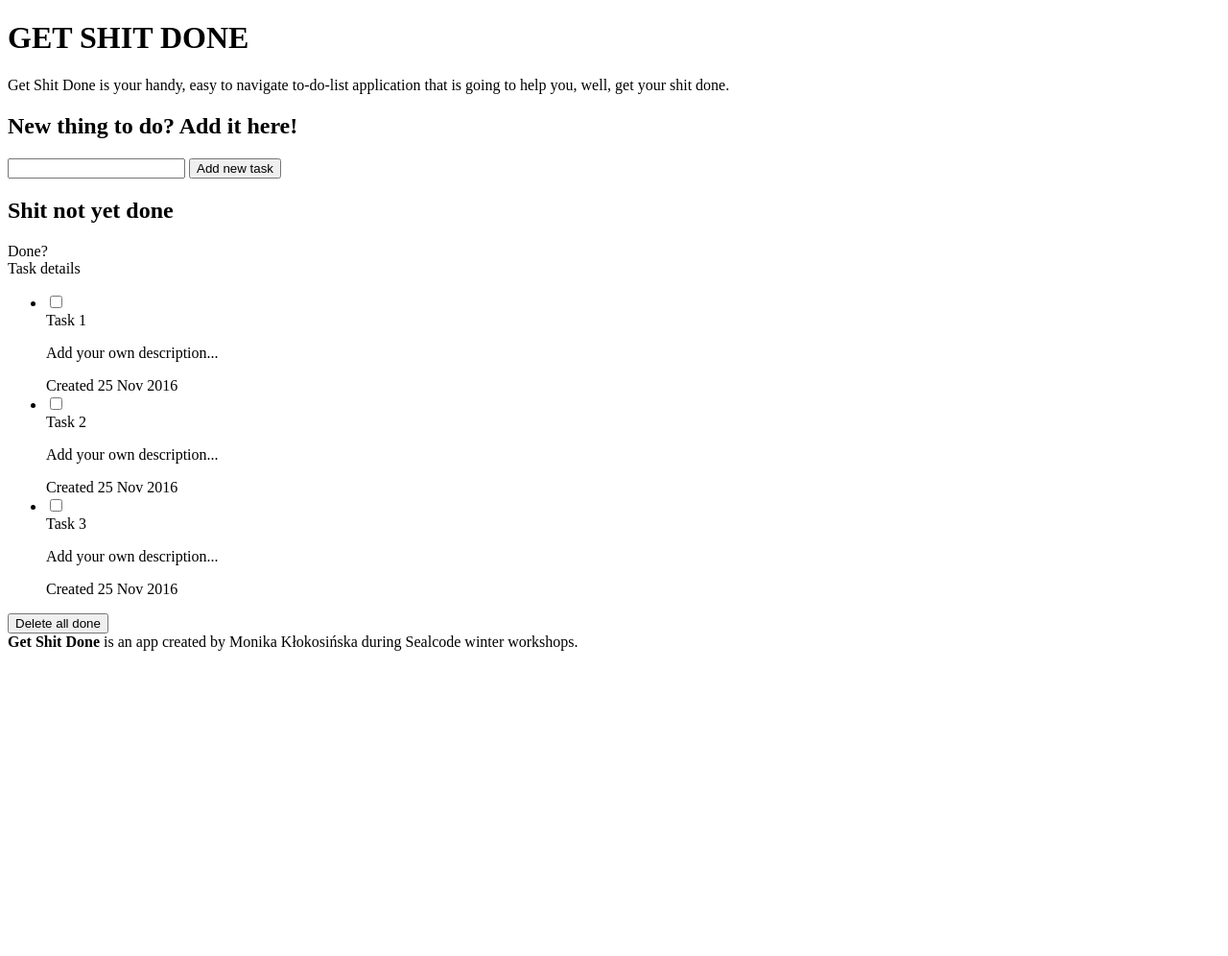
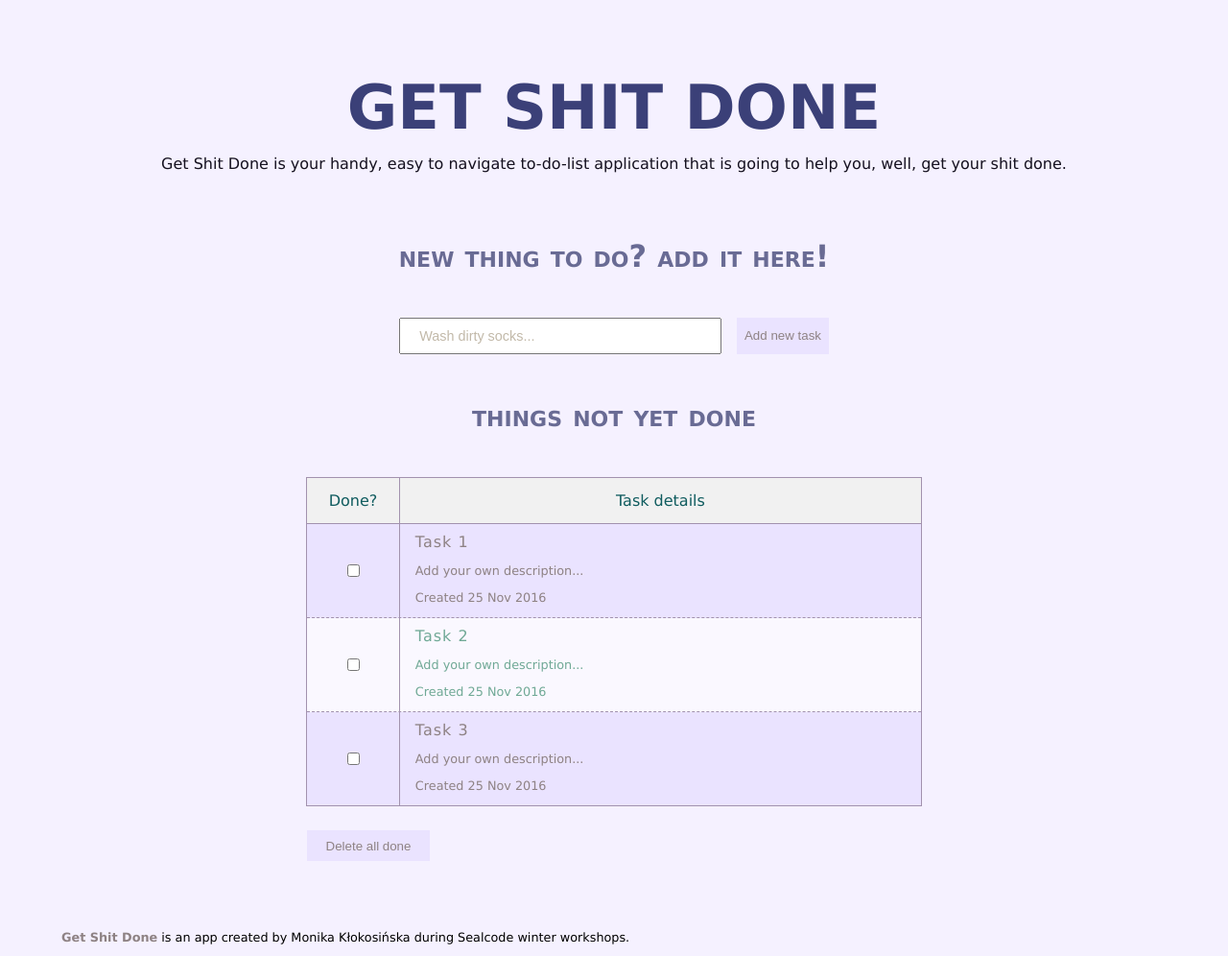
Before and after one commit to lyrabelacqua/GetShitDone, a plain HTML site: page index.html in a window 1280 px wide. Shown: the whole page at 96% size. Before the commit the page ends 800 px from the top, so only its background shows below. Drawn offline with Linux system fonts and the light colour scheme.

Commit message:
Add css styling

```diff
--- a/index.html
+++ b/index.html
@@ -3,33 +3,36 @@
     <head>
         <meta charset="utf-8">
         <title>GET SHIT DONE</title>
+        <link rel="stylesheet" href="style.css">
     </head>
     <body>
         <header>
             <h1>GET SHIT DONE</h1>
-            <p>Get Shit Done is your handy, easy to navigate to-do-list application that is going to help you, well, get your shit done.</p>
+            <p class="info">Get Shit Done is your handy, easy to navigate to-do-list application that is going to help you, well, get your shit done.</p>
         </header>
 
         <main>
-            <h2>New thing to do? Add it here!</h2>
-            <div>
-                <input type="text"> <input type="submit" value="Add new task">
+            <h2>new thing to do? add it here!</h2>
+            <div class="input">
+                <input type="text" id="taskinput" placeholder="Wash dirty socks..."> <input type="button" value="Add new task" id="taskConfirm">
             </div>
-            <h2>Shit not yet done</h2>
+            <h2 class="listH2">things not yet done</h2>
 
             <!-- info dla listy do wyCssowania-->
 
-
+            <div class="tasks">
+                <div class="listheader">
                     <div>
-                Done?
+                        <span>Done?</span>
                     </div>
                     <div>
                         Task details
                     </div>
+                </div>
 
 
             <!-- divy w li żeby było łatwiej stylować-->
-            <ul>
+                <ul class="list">
                     <li>
                         <div>
                             <input type="checkbox">
@@ -37,7 +40,7 @@
                         <div>
                             <header>Task 1</header>
                             <p>Add your own description...</p>
-                        <footer>Created 25 Nov 2016</footer>
+                            <p>Created 25 Nov 2016</p>
                         </div>
                  </li>
 
@@ -46,9 +49,9 @@
                             <input type="checkbox">
                         </div>
                         <div>
-                            <header>Task 2</header>
+                            <header> Task 2</header>
                             <p>Add your own description...</p>
-                            <footer>Created 25 Nov 2016</footer>
+                            <p>Created 25 Nov 2016</p>
                         </div>
                     </li>
 
@@ -59,15 +62,20 @@
                         <div>
                             <header>Task 3</header>
                             <p>Add your own description...</p>
-                        <footer>Created 25 Nov 2016</footer>
+                            <p>Created 25 Nov 2016</p>
                         </div>
                     </li>
                 </ul>
-            <input type="button" value="Delete all done">
+
+            </div>
+            <div class="donebutton">
+                <input type="button" value="Delete all done" id="deleteDone">
+            </div>
+
         </main>
 
         <footer>
-            <b>Get Shit Done</b> is an app created by Monika Kłokosińska during Sealcode winter workshops.
+            <strong>Get Shit Done</strong> is an app created by Monika Kłokosińska during Sealcode winter workshops.
         </footer>
     </body>
 </html>
--- /dev/null
+++ b/style.css
@@ -0,0 +1,207 @@
+html {
+    padding: 0;
+    margin: 0;
+    font-size: 2em;
+}
+
+body {
+    font-family: Verdana;
+    background-color: #F5F1FF;
+}
+
+main {
+    width: 90vw;
+    margin: 0 auto;
+}
+
+header {
+    width: 90vw;
+    margin: 0 auto;
+    margin-top: 2rem;
+}
+
+h1 {
+    text-align: center;
+    line-height: 3rem;
+    color: #3B4078;
+    font-size: 2rem;
+
+}
+
+.info {
+    line-height: 1rem;
+    font-size: 0.5rem;
+    margin-top: -1.5rem;
+    text-align: center;
+    color: #15111F;
+}
+
+main h2 {
+    margin-top: 2rem;
+    line-height: 1rem;
+    font-size: 1rem;
+    text-align: center;
+    color: #696B94;
+    font-variant: small-caps;
+}
+
+.input {
+    width: 14rem;
+    margin: 0 auto;
+    display: flex;
+    justify-content: space-between;
+    margin-top: 1.5rem;
+}
+
+#taskinput {
+    width: 10rem;
+    height: 1rem;
+    padding-left: 0.3rem;
+    font-size: 0.45rem
+}
+
+::-webkit-input-placeholder { /* Chrome/Opera/Safari */
+  color: #C2B9A9;
+  padding-left: 0.3rem;
+  font-size: 0.45rem;
+}
+::-moz-placeholder { /* Firefox 19+ */
+  color: #C2B9A9;
+  padding-left: 0.3rem;
+  font-size: 0.45rem;
+}
+:-ms-input-placeholder { /* IE 10+ */
+  color: #C2B9A9;
+  padding-left: 0.3rem;
+  font-size: 0.45rem;
+}
+:-moz-placeholder { /* Firefox 18- */
+  color: #C2B9A9;
+  padding-left: 0.3rem;
+  font-size: 0.45rem;
+}
+
+
+#taskConfirm {
+    box-shadow:none;
+    border: none;
+    width: 3rem;
+    background-color: #EAE3FF;
+    color: #8E8284;
+}
+
+.list {
+    padding: 0;
+    list-style: none;
+    font-size: 0.4rem;
+    width: 100%;
+    margin: 0;
+}
+
+.list > li {
+    display: flex;
+    align-items: center;
+    border-bottom: dashed #A292AE 1px;
+    background-color: #FAF8FF;
+    color: #70A996;
+}
+
+.list > li:last-child {
+     border-bottom: none;
+}
+
+.list > li:nth-child(2n+1) {
+    background-color: #EAE3FF;
+    color: #8E8284;
+}
+
+.list li div:first-child {
+    width: 3rem;
+    display: flex;
+    justify-content: center;
+}
+
+.list li div:last-child {
+    border-left: solid #A292AE 1px;
+    width: 17rem;
+}
+
+.list li div p {
+    padding-left: 0.5rem;
+}
+
+.list li header {
+    margin: 0;
+    margin-top: 0.3rem;
+    display: inline-block;
+    width: 16rem;
+    padding-left: 0.5rem;
+    font-size: 0.5rem;
+    letter-spacing: 1px;
+}
+
+.listheader {
+    display: flex;
+    font-size: 0.5rem;
+    width: 100%;
+    height: 1.5rem;
+    border-bottom: solid #A292AE 1px;
+    background-color: #F1F1F1;
+    color: #105C5F;
+    box-sizing: border-box;
+
+}
+
+.listheader div:first-child {
+    display: flex;
+    width: 3rem;
+    border-right: solid #A292AE 1px;
+    align-items: center;
+    justify-content: center;
+}
+
+.listheader div:last-child {
+    width: 17rem;
+    align-self: center;
+    text-align: center;
+}
+
+.listH2 {
+    width: 70vw;
+    margin: 0 auto;
+    margin-top: 1.5rem;
+}
+
+.tasks {
+    width: 20rem;
+    margin: 0 auto;
+    border: solid #A292AE 1px;
+    margin-top: 1.5rem;
+}
+
+.donebutton {
+    width: 20rem;
+    margin: 0 auto;
+    margin-top: 0.5rem;
+}
+
+#deleteDone, #deleteDone:focus {
+    box-shadow:none;
+    border: none;
+    width: 4rem;
+    height: 1rem;
+    background-color: #EAE3FF;
+    color: #8E8284;
+}
+
+footer {
+    margin: 0 auto;
+    margin-top: 2rem;
+    font-size: 0.4rem;
+    width: 90vw;
+    line-height: 1rem;
+}
+
+footer strong {
+    color: #8E8284;
+}
```
Lines whose indentation alone changed are shown as unchanged.
